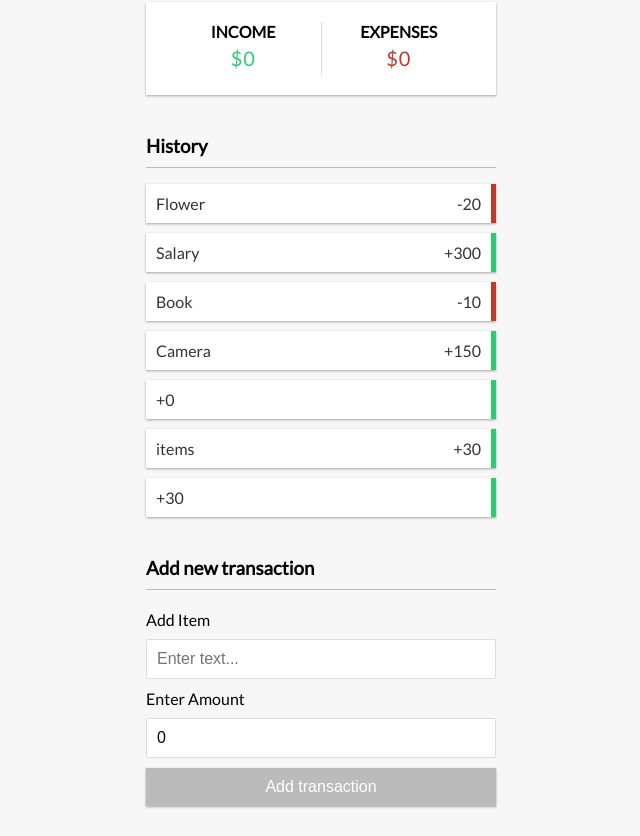
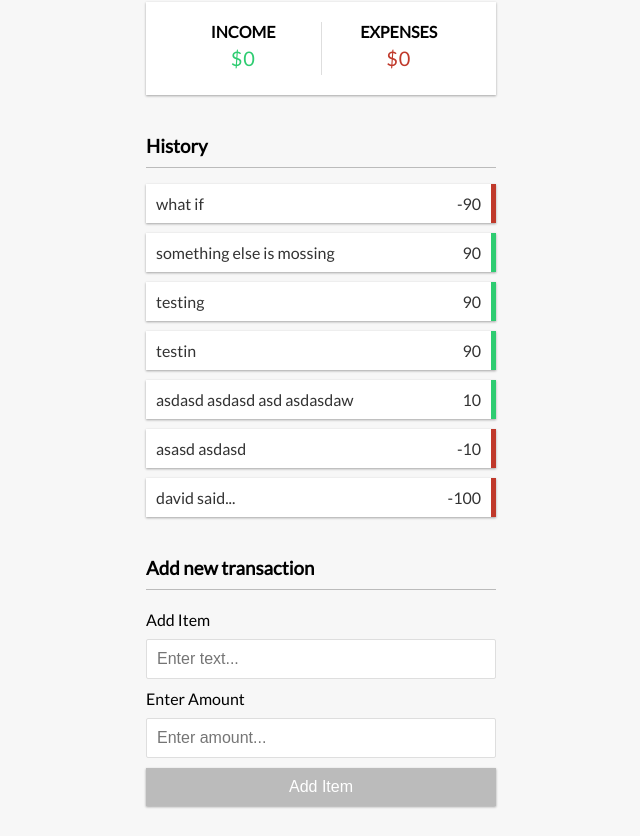
Before and after one commit to s1rHeadly/react-expenses-tracker, a React (Create React App) app: page / in a window 1280 px wide. Shown: the part 195-1031 px from the top of the page, without its empty margins (319-959 px from the left). Built offline with nearby package versions, Linux system fonts and the light colour scheme; data requests are answered from the project's data file.

Commit message:
json server get / add data

```diff
--- /dev/null
+++ b/dummydata/data.json
@@ -0,0 +1,39 @@
+{
+  "expenses": [
+    {
+      "id": "c9f615ed-7e9f-43ca-b149-59d2d9b07631",
+      "title": "what if",
+      "amount": -90
+    },
+    {
+      "id": "03191ce9-d371-4083-93ce-aac5211fb46a",
+      "title": "something else is mossing",
+      "amount": 90
+    },
+    {
+      "id": "0b0cf349-c7a2-4606-994b-5f609d3c4f06",
+      "title": "testing",
+      "amount": 90
+    },
+    {
+      "id": "06fa2c5e-b341-40b1-9659-bc24fe344169",
+      "title": "testin",
+      "amount": 90
+    },
+    {
+      "id": "4110bdc6-7cb0-4ebd-8798-adb747101cac",
+      "title": "asdasd asdasd asd asdasdaw",
+      "amount": 10
+    },
+    {
+      "id": "5e22c921-51f0-4809-aa5f-6a2290b0fb3d",
+      "title": "asasd asdasd",
+      "amount": -10
+    },
+    {
+      "id": "f0240db0-933a-4838-98df-5c4fab4e9ab4",
+      "title": "david said...",
+      "amount": -100
+    }
+  ]
+}
--- a/package.json
+++ b/package.json
@@ -6,16 +6,19 @@
     "@testing-library/jest-dom": "^5.17.0",
     "@testing-library/react": "^13.4.0",
     "@testing-library/user-event": "^13.5.0",
+    "json-server": "^0.17.4",
     "react": "^18.2.0",
     "react-dom": "^18.2.0",
     "react-scripts": "5.0.1",
+    "uuid": "^9.0.1",
     "web-vitals": "^2.1.4"
   },
   "scripts": {
     "start": "react-scripts start",
     "build": "react-scripts build",
     "test": "react-scripts test",
-    "eject": "react-scripts eject"
+    "eject": "react-scripts eject",
+    "server": "json-server --watch dummydata/data.json --port 4000"
   },
   "eslintConfig": {
     "extends": [
--- a/src/App.js
+++ b/src/App.js
@@ -1,17 +1,87 @@
+import {useState, useEffect} from 'react';
+import { DUMMY_API } from './utils/helpers.js';
+
+// components
 import Container from './components/Container';
 import Header from './components/Header';
 import Balance from './components/Balance';
 import IncomeExpenses from './components/IncomeExpenses';
 import ItemsList from './components/ItemsList';
 import Form from './components/Form';
+import Error from './components/Error.js';
+
 
 const App = () => {
 
 
+  //state
+const [expenses, setExpenses] = useState([]);
+const [isLoading, setIsLoading] = useState(false);
+const [error, setError] = useState(null);
 
-  function getExpense(item){
-    console.log(item)
+
+// functions
+
+
+const addItem = async(item) => {
+
+  try {
+
+    await fetch(DUMMY_API, {
+      method: 'POST',
+      headers: {
+        'Content-Type': 'application/json'
+      },
+      body: JSON.stringify(item)
+    });
+
+
+  } catch (error) {
+      console.log(error)
   }
+
+  setExpenses((prevState) => [...prevState, item])
+
+}
+
+
+
+
+// effects
+
+  useEffect(() => {
+      const getData = async() => {
+        setIsLoading(true);
+
+       try {
+        const response = await fetch(DUMMY_API);
+       if(!response.ok){
+        throw new Error('Something went wrong')
+       }
+
+        const data = await response.json();
+        if(data){
+          setExpenses(data)
+          setError(null)
+          setIsLoading(false)
+        }
+
+
+       } catch (error) {
+          setError(error)
+
+       } finally{
+          setIsLoading(false)
+       }
+
+      }
+
+      getData();
+
+  }, []);
+
+
+
 
 
   return (
@@ -20,9 +90,10 @@ const App = () => {
     <Container>
 
       <Balance />
-      <IncomeExpenses />
-      <ItemsList />
-      <Form onGetExpense={getExpense}/>
+      <IncomeExpenses/>
+      {error !== null && <Error error={error} />}
+      {!isLoading && error === null && <ItemsList expenses={expenses}/>}
+      <Form onGetExpense={addItem}/>
 
 
     </Container>
--- a/src/components/Button.js
+++ b/src/components/Button.js
@@ -1,23 +1,26 @@
 import React from 'react';
 import PropTypes from 'prop-types'
 
-const Button = ({type, isDisabled, children}) => {
+const Button = ({type, disabled, children, onClick}) => {
   return (
     <button
+    onClick={onClick}
     type={type || 'button'}
     className="btn form"
-    disabled={isDisabled}>
+    disabled={disabled}>
     {children}</button>
   )
 }
 
 Button.propTypes = {
-  isDisabled: PropTypes.bool.isRequired,
+  children: PropTypes.node.isRequired,
+  disabled: PropTypes.bool.isRequired,
   type: PropTypes.string.isRequired
 }
 
 Button.defaultProps = {
-  isDisabled: true,
+
+  disabled: true,
   type: 'button',
 
 }
--- /dev/null
+++ b/src/components/Error.js
@@ -0,0 +1,15 @@
+import React from 'react';
+import PropTypes from 'prop-types'
+
+const Error = ({error}) => {
+  return (
+    <div>{error}</div>
+  )
+}
+
+
+Error.propTypes = {
+  error: PropTypes.string.isRequired,
+}
+
+export default Error
--- a/src/components/Form.js
+++ b/src/components/Form.js
@@ -1,53 +1,103 @@
 import React, { useState } from "react";
 import Button from "./Button";
+import { v4 as uuidv4 } from 'uuid';
 
 const Form = ({onGetExpense}) => {
 
-  const [name, setName] = useState('');
-  const [amount, setAmount] = useState(0);
+  const [inputText, setInputText] = useState('');
+  const [amount, setAmount] = useState('');
   const [disabled, setDisabled] = useState(true);
+  const [message, setMessage] = useState('');
 
 
-  function handleName(e){
-      const {target} = e;
-      setName(target.value)
+
+  const inputChange = (e) => {
+      setInputText(e.target.value);
+
+    if (inputText.trim().length < 5) {
+        setMessage('Please enter more than 5 characters')
+    } else if(inputText.trim().length < 5 || amount === ''){
+      setDisabled(true)
+      setMessage(null)
+    }else {
+        setDisabled(false);
+        setMessage(null);
+
+    }
 }
 
-  function handleAmount(e){
-    const {target} = e;
-    setAmount(target.value)
+const amountChange = (e) => {
+    setAmount(e.target.value);
+
+    if (amount === '' ) {
+        setMessage('Please enter an amount')
+    } else if(amount === '' || inputText.trim().length < 5){
+      setDisabled(true);
+      setMessage(null)
+    } else {
+        setDisabled(false);
+        setMessage(null);
+    }
+
 }
 
 
-  function submitExpense(e){
+
+
+const onSubmitHandler = (e) => {
+
     e.preventDefault();
 
-      // checker => if both state values are true then set the disabled button to false and allow the form to be submitted
+    if(inputText.trim().length < 5 || amount === 0) return
 
+    const item = {
+        id: uuidv4(),
+        title: inputText,
+        amount: +amount,
+    }
 
+    onGetExpense(item);
+
+    setInputText('');
+    setAmount('');
+    setDisabled(true);
+    setMessage(null)
 
 }
+
 
   return (
     <>
     <h3>Add new transaction</h3>
-
-      <form onSubmit={submitExpense}>
+    <form>
         <div className="form-control">
             <label htmlFor="text">Add Item</label>
-          <input type="text" placeholder="Enter text..."  value={name} onChange={handleName}/>
+            <input
+                value={inputText}
+                onChange={inputChange}
+                type="text"
+                placeholder="Enter text..." />
         </div>
-        <div></div>
+
+
         <div className="form-control">
             <label htmlFor="amount">Enter Amount</label>
-          <input type="number" placeholder="Enter amount..." value={amount} onChange={handleAmount}/>
+            <input
+                value={amount}
+                onChange={amountChange}
+                type="number"
+                placeholder="Enter amount..." />
         </div>
-        <div></div>
+
+        {message && (<div>{message}</div>)}
+
        <Button
-       isDisabled={disabled}
-       >Add transaction</Button>
+       onClick={onSubmitHandler}
+       type="button"
+       disabled={disabled}>Add Item</Button>
     </form>
 </>
+
   );
 };
 
--- /dev/null
+++ b/src/components/Item.js
@@ -0,0 +1,24 @@
+import React from 'react';
+import PropTypes from 'prop-types'
+
+const Item = ({item}) => {
+  const {title, amount} = item;
+
+
+  const signIcon = amount < 0 ? 'minus' : 'plus';
+
+  return (
+    <li className={signIcon}>
+    {title} <span>{amount}</span>
+    <button className="delete-btn">X</button>
+  </li>
+  )
+}
+
+
+Item.propTypes = {
+  title: PropTypes.string,
+  amount: PropTypes.number,
+}
+
+export default Item
--- a/src/components/ItemsList.js
+++ b/src/components/ItemsList.js
@@ -1,40 +1,16 @@
 import React from "react";
+import Item from "./Item";
 
-const ItemsList = () => {
+const ItemsList = ({expenses}) => {
+  let content = 'Sorry there are no items yet';
+  if(expenses.length > 0){
+    content = expenses.map((item) => <Item item={item} key={item.id}/> )
+  }
   return (
     <>
       <h3>History</h3>
       <ul className="list">
-        <li className="minus">
-          Flower <span>-20</span>
-          <button className="delete-btn">X</button>
-        </li>
-        <li className="plus">
-          Salary <span>+300</span>
-          <button className="delete-btn">X</button>
-        </li>
-        <li className="minus">
-          Book <span>-10</span>
-          <button className="delete-btn">X</button>
-        </li>
-        <li className="plus">
-          Camera <span>+150</span>
-          <button className="delete-btn">X</button>
-        </li>
-        <li className="plus">
-          {" "}
-          <span>+0</span>
-          <button className="delete-btn">X</button>
-        </li>
-        <li className="plus">
-          items <span>+30</span>
-          <button className="delete-btn">X</button>
-        </li>
-        <li className="plus">
-          {" "}
-          <span>+30</span>
-          <button className="delete-btn">X</button>
-        </li>
+       {content}
       </ul>
     </>
   );
--- /dev/null
+++ b/src/utils/helpers.js
@@ -0,0 +1 @@
+export const DUMMY_API = 'http://localhost:4000/expenses';
```
Also changed, not shown: src/components/Container.js (+7 -1 lines), src/components/TitleExp.js (added, +14 -0 lines), 1 other file (tests, documents, lock files or other folders). Lines whose indentation alone changed are shown as unchanged.
